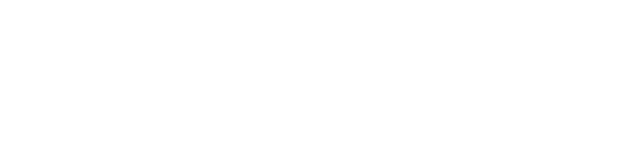
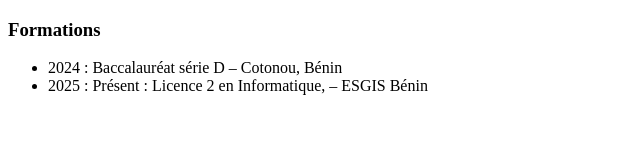
Before and after one commit to quenumeuphrasie5-wq/mon-cv, a plain HTML site: page index.html in a window 1280 px wide. Shown: the whole page, without its empty margins (0-640 px from the left). Drawn offline with Linux system fonts and the light colour scheme.

Commit message:
mise en place de la section formations

```diff
--- a/index.html
+++ b/index.html
@@ -7,6 +7,13 @@
     <title>Document</title>
 </head>
 <body>
-
+       <!-- Section Formations -->
+       <section id="formations">
+        <h3>Formations</h3>
+        <ul>
+            <li>2024 : Baccalauréat série D – Cotonou, Bénin</li>
+            <li>2025 : Présent : Licence 2 en Informatique,  – ESGIS Bénin</li>
+        </ul>
+    </section>
 </body>
 </html>
```
